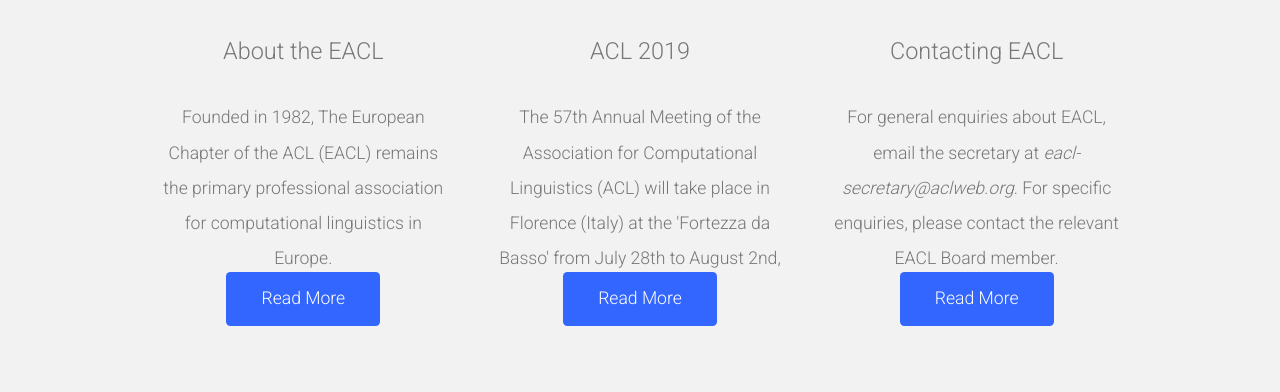
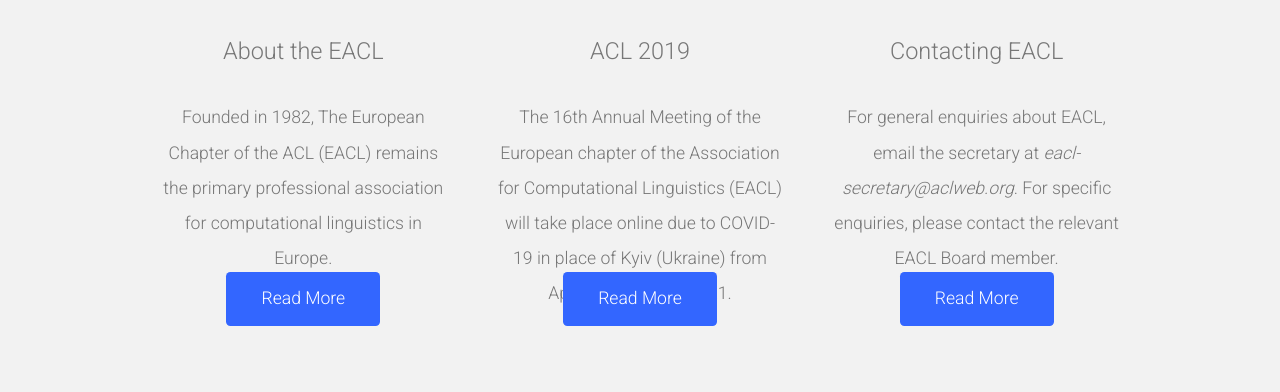
Before and after one commit to EaclWebmaster/EaclWebmaster.github.io, a Jekyll site: the page built from index.html, in a window 1280 px wide. Shown: the part 711-1103 px from the top of the page. Built offline with Jekyll 4.4.1, drawn with Linux system fonts in a browser that asks for light colours; nearby versions of some CDN libraries.

Commit message:
update eacl 2021 and current officers

```diff
--- a/conferences/sections/0_previous.html
+++ b/conferences/sections/0_previous.html
@@ -8,6 +8,7 @@
 
 {% capture data %}
 
+<a href=http://www.acl2019.org/EN/index.xhtml>ACL 2019</a> | Florence, Italy
 <a href="http://www.eacl2017.org">EACL 2017</a>  | Valencia, Spain
 <a href="http://www.eacl2014.org">EACL 2014</a> | Gothenburg, Sweden
 <a href="http://aclweb.org/mirror/eacl2012/">EACL 2012</a> | Avignon, France
--- a/conferences/sections/0_upcoming.html
+++ b/conferences/sections/0_upcoming.html
@@ -7,8 +7,7 @@
 {% assign headers = "Conference | Location" %}
 
 {% capture data %}
-<a href=http://www.acl2019.org/EN/index.xhtml>ACL 2019</a> | Florence, Italy
-EACL 2021 | To be decided
+<a href=https://2021.eacl.org/>EACL 2021</a> | Kyiv, Ukraine (held online)
 
 {% endcapture %}
 
--- a/general/sections/0_officers.html
+++ b/general/sections/0_officers.html
@@ -20,9 +20,9 @@
 <a href="https://www.informatik.tu-darmstadt.de/ukp/ukp_home/staff_ukp/prof_dr_iryna_gurevych/index.en.jsp">Iryna Gurevych</a> | Technische Universität Darmstadt, Germany |
 <a href="">Lluís Màrquez</a> | Amazon |
 <a href="http://www.gcdh.de/en/people/team/caroline-sporleder">Caroline Sporleder</a> | GCDH, Göttingen |
-Student Board  ^ rowspan="3" valign="top" | <a href="https://feralvam.github.io/">Fernando Alva-Manchego</a> | University of Sheffield, UK |
-<a href="http://www.uva.nl/en/profile/s/c/m.s.schlichtkrull/m.s.schlichtkrull.html/">Michael Schlichtkrull</a> | University of Amsterdam, The Netherlands |
-<a href="https://madhumitasushil.github.io/">Madhumita Sushil</a> | University of Antwerp, Belgium |
+Student Board  ^ rowspan="3" valign="top" | <a href="https://madhumitasushil.github.io/">Madhumita Sushil</a> | University of Antwerp, Belgium
+<a href="https://sorodoc.github.io/">Ionut-Teodor Sorodoc</a> | Pompeu Fabra University, Spain
+<a href="https://ecekt.github.io/">Ece Takmaz</a> | University of Amsterdam, The Netherlands
 {% endcapture %}
 
 {% include michael_table.html headers=headers data=data separator="|" %}
--- a/general/sections/welcome.html
+++ b/general/sections/welcome.html
@@ -10,7 +10,7 @@
 The European Chapter of the ACL (EACL) is the primary professional association for computational linguistics in Europe. It provides a number of services to its members and the community:
 
 <ul>
-     <li/> The conference. <a href="http://eacl2017.org/">EACL 2017</a> was held at the Valencia Conference Centre from April 3 to April 7, 2017. The ACL conference is hosted in Europe every third year, next will be in 2019. From 2020 onwards, the EACL conference will be organized yearly, except in years when ACL is in Europe.
+     <li/> The conference. <a href="https://2021.eacl.org/">EACL 2021</a> is going to be held completely online due to COVID-19 (instead of Kyiv) from 19th to 23rd April 2021. From now onwards, the EACL conference will be organized yearly, except in years when ACL is in Europe, which happens every third year.
      <li/> Support for educational initiatives in the field -- for example, EACL-sponsored courses at ESSLLI summer  schools and student grants for selected Computational Linguistics events.
 </ul>
 
--- a/index.html
+++ b/index.html
@@ -29,15 +29,15 @@
 			<section class="4u">
 				<div class="featured-item">
 				<div class="featured-item-pennant">
-					<a href="http://www.acl2019.org/EN/index.xhtml">
+					<a href="https://2021.eacl.org/">
 						<span class="pennant"><span class="fa fa-globe"></span></span>
 						<h3 class="featured-item-header">ACL 2019</h3>
 					</a>
 				</div>
 				<div class="featured-item-text">
-					<p>The 57th Annual Meeting of the Association for Computational Linguistics (ACL) will take place in Florence (Italy) at the 'Fortezza da Basso' from July 28th to August 2nd, 2019.</p>
+					<p>The 16th Annual Meeting of the European chapter of the Association for Computational Linguistics (EACL) will take place online due to COVID-19 in place of Kyiv (Ukraine) from April 19th to 23rd, 2021.</p>
 				</div>
-				<a href="http://www.acl2019.org/EN/index.xhtml" class="button button-style1">Read More</a>
+				<a href="https://2021.eacl.org/" class="button button-style1">Read More</a>
 				</div>
 			</section>
 			<section class="4u">
```
